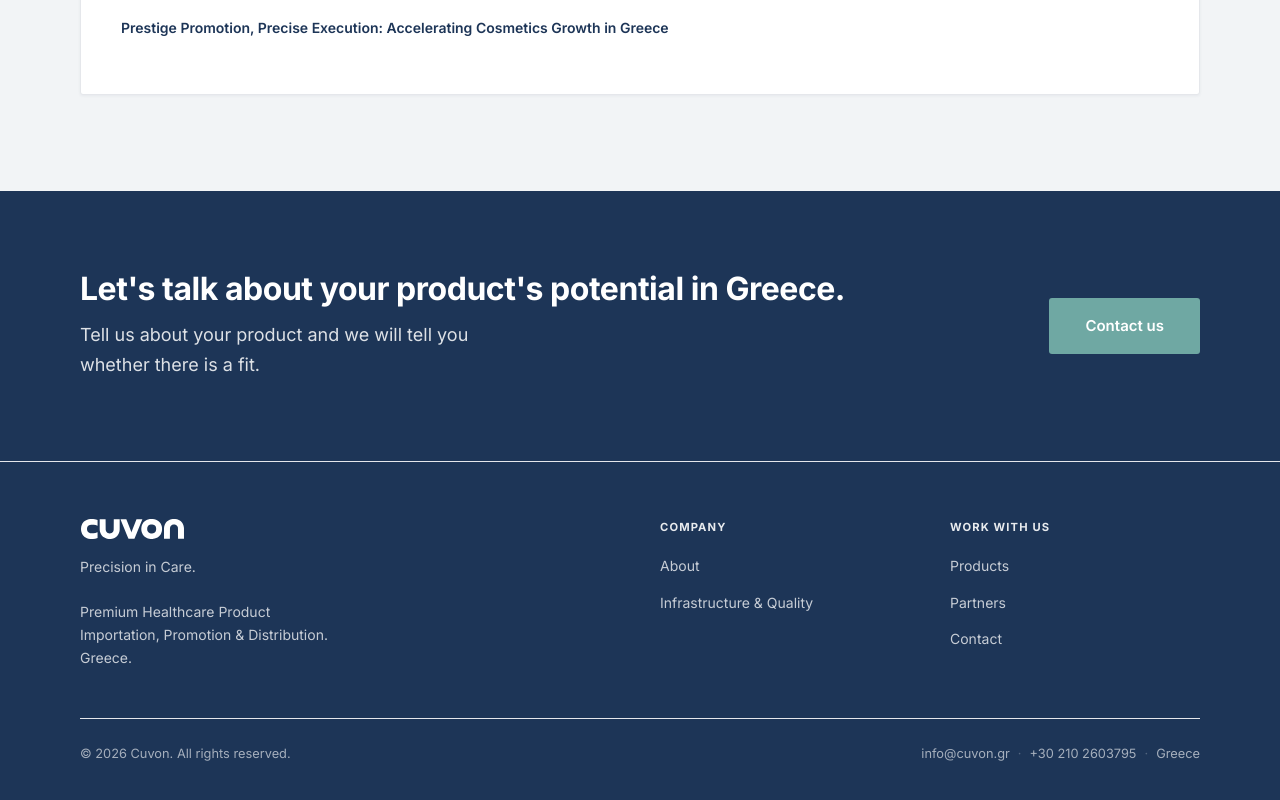
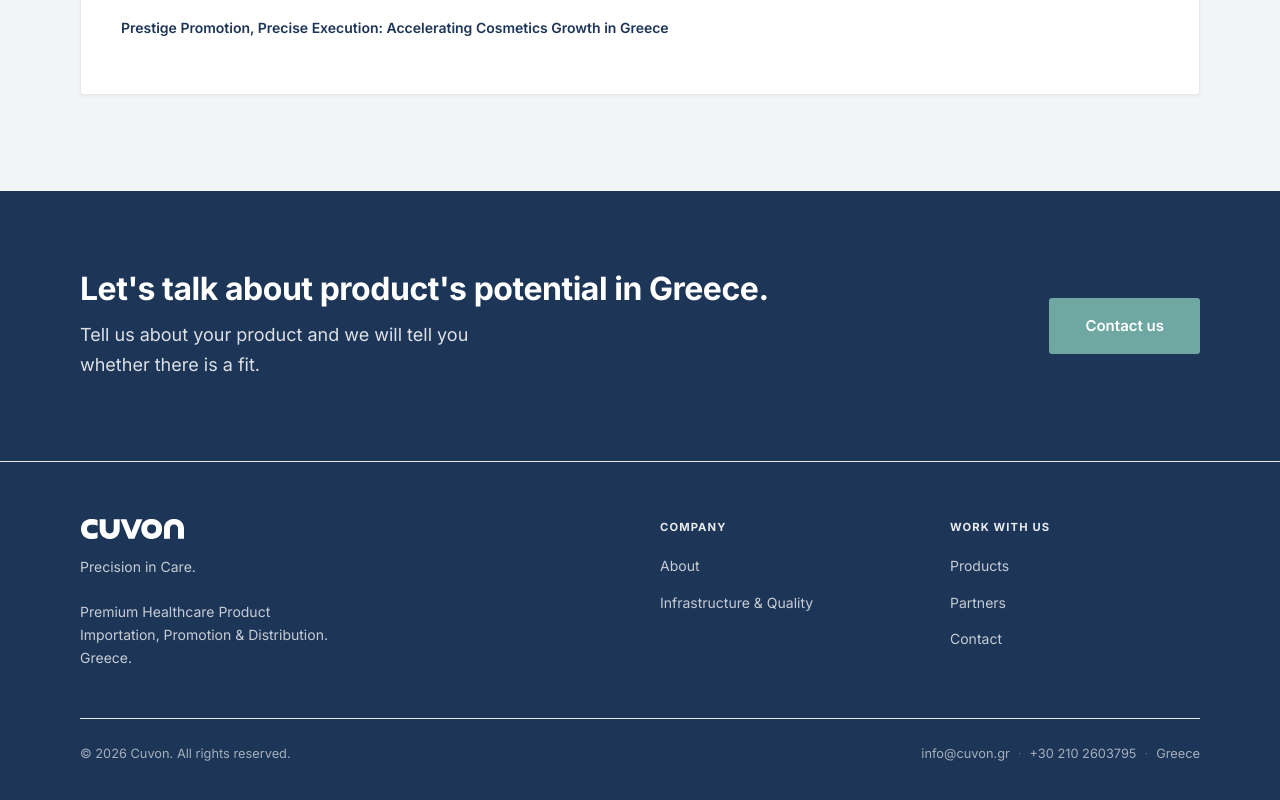
Before and after one commit to Cuvon/cuvon.gr, a Next.js app: page /products in a window 1280 px wide. Shown: the part 2467-3267 px from the top of the page. Built offline with nearby package versions, Linux system fonts and the light colour scheme; no server answers.

Commit message:
Update page.tsx

```diff
--- a/app/products/page.tsx
+++ b/app/products/page.tsx
@@ -140,7 +140,7 @@ export default function ProductsPage() {
       </section>
 
       <CtaSection
-        headline="Let's talk about your product's potential in Greece."
+        headline="Let's talk about product's potential in Greece."
         sub="Tell us about your product and we will tell you whether there is a fit."
         label="Contact us"
       />
```
